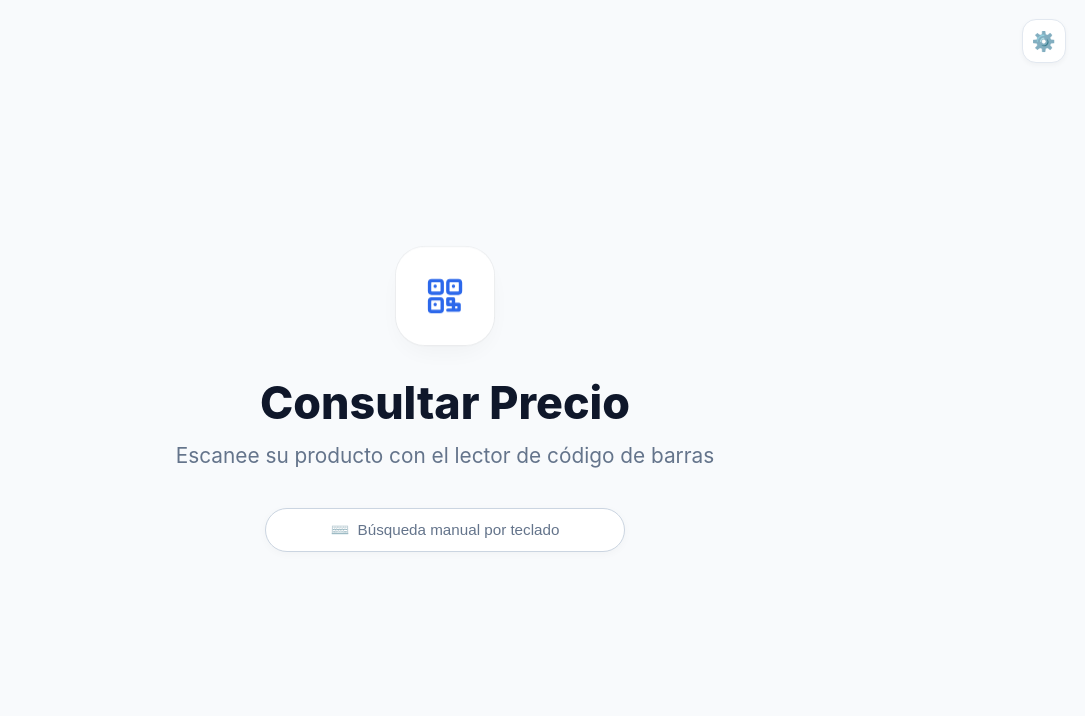
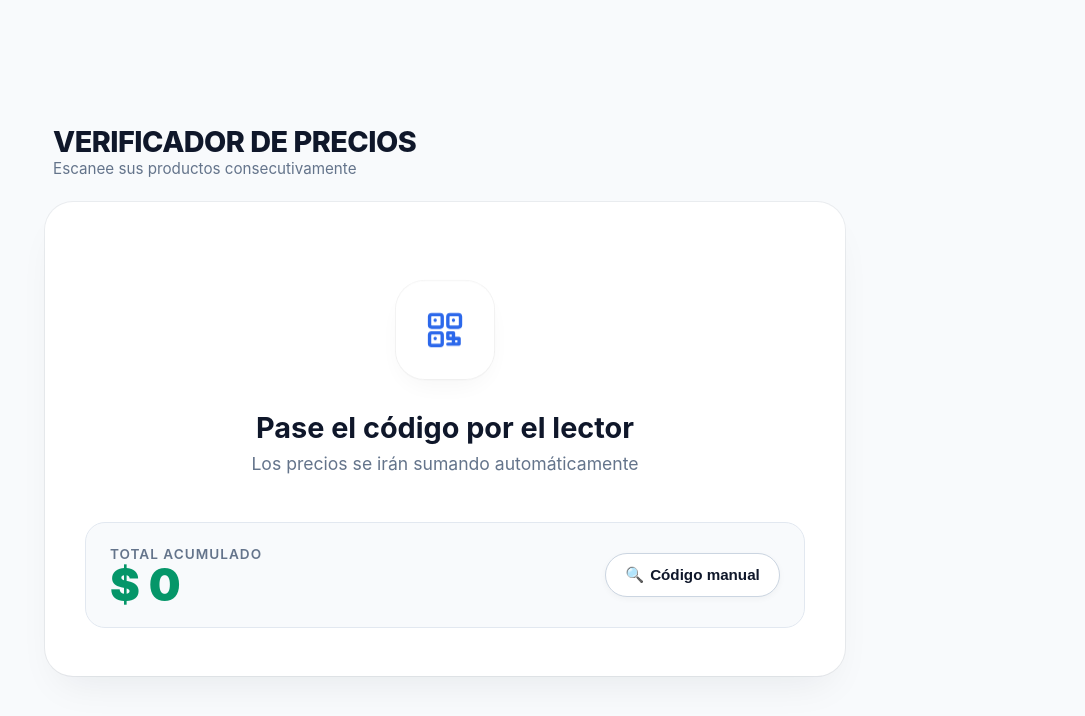
Before and after one commit to Tupap1/verifpreciosgsigma, a Svelte app in the folder frontend/: page / in a window 1280 px wide. Shown: the top 716 px of the page, without its empty margins (195-1280 px from the left). Built offline with nearby package versions, Linux system fonts and the light colour scheme.

Commit message:
feat: default auto-accumulating Cart Mode with 6s inactivity reset

```diff
--- a/frontend/src/App.svelte
+++ b/frontend/src/App.svelte
@@ -2,32 +2,32 @@
   import { onMount, onDestroy } from 'svelte';
   import './app.css';
 
-  // Application States: 'IDLE' | 'LOADING' | 'FOUND' | 'NOT_FOUND' | 'SETTINGS'
-  let state = 'IDLE';
+  // State: cart items list
+  let cartItems = [];
+  let lastScannedCode = '';
+  let notFoundMessage = '';
+  let showManualModal = false;
+  let manualInput = '';
 
-  let product = null;
-  let scannedCode = '';
-  let manualInput = '';
-  let showManualModal = false;
-
-  // Config settings
+  // Settings
   let serverHost = '';
   let sucursal = '01';
 
-  // Timer state
-  let timerMax = 5;
-  let timerCurrent = 5;
+  // Inactivity timer state (6 seconds after last scan, auto-clears cart for next customer)
+  let timerMax = 6;
+  let timerCurrent = 6;
   let timerInterval = null;
 
   // Keydown buffer for USB/Bluetooth HID Barcode Scanners and Keyboard
   let inputBuffer = '';
   let lastKeyTime = 0;
 
+  $: cartTotal = cartItems.reduce((acc, item) => acc + item.precio * item.qty, 0);
+
   onMount(() => {
     serverHost = localStorage.getItem('vgs_server_host') || window.location.origin;
     sucursal = localStorage.getItem('vgs_sucursal') || '01';
 
-    // Global listener listening to ALL keydown events across the entire window
     window.addEventListener('keydown', handleGlobalKeydown);
   });
 
@@ -39,12 +39,10 @@
   });
 
   function handleGlobalKeydown(e) {
-    // Do not capture barcode scanner if editing inside settings modal or manual search input modal
-    if (state === 'SETTINGS' || showManualModal) return;
+    if (showManualModal) return;
 
     const now = Date.now();
 
-    // Reset buffer if more than 2 seconds (2000ms) pass without typing
     if (now - lastKeyTime > 2000) {
       inputBuffer = '';
     }
@@ -55,19 +53,18 @@
       if (inputBuffer.trim().length > 0) {
         const codeToSearch = inputBuffer.trim();
         inputBuffer = '';
-        fetchProduct(codeToSearch);
+        fetchAndAccumulate(codeToSearch);
       }
     } else if (e.key.length === 1) {
-      // Append alphanumeric barcode characters
       inputBuffer += e.key;
     }
   }
 
-  async function fetchProduct(code) {
+  async function fetchAndAccumulate(code) {
     clearAutoTimer();
-    scannedCode = code;
+    lastScannedCode = code;
+    notFoundMessage = '';
     showManualModal = false;
-    state = 'LOADING';
 
     try {
       const baseUrl = serverHost || window.location.origin;
@@ -77,25 +74,38 @@
       if (res.ok) {
         const data = await res.json();
         if (data && data.encontrado) {
-          product = data;
-          state = 'FOUND';
-          startAutoTimer(5);
+          // Check if item already exists in cart -> increment quantity
+          const existingIndex = cartItems.findIndex(i => i.codigo === data.codigo);
+          if (existingIndex >= 0) {
+            cartItems[existingIndex].qty += 1;
+            cartItems = [...cartItems];
+          } else {
+            cartItems = [{
+              codigo: data.codigo,
+              nombre: data.nombre,
+              precio: data.precio,
+              existencia: data.existencia,
+              unidad: data.unidad || 'UND',
+              qty: 1
+            }, ...cartItems];
+          }
+          startAutoTimer(6);
           return;
         }
       }
 
-      state = 'NOT_FOUND';
-      startAutoTimer(3);
+      notFoundMessage = `Código ${code} no registrado`;
+      startAutoTimer(6);
     } catch (err) {
       console.error('Fetch error:', err);
-      state = 'NOT_FOUND';
-      startAutoTimer(3);
+      notFoundMessage = 'Error de conexión con el servidor';
+      startAutoTimer(6);
     }
   }
 
   function handleManualSubmit() {
     if (manualInput.trim()) {
-      fetchProduct(manualInput.trim());
+      fetchAndAccumulate(manualInput.trim());
       manualInput = '';
     }
   }
@@ -111,9 +121,7 @@
     timerInterval = setInterval(() => {
       timerCurrent -= decrement;
       if (timerCurrent <= 0) {
-        clearAutoTimer();
-        state = 'IDLE';
-        product = null;
+        clearCart();
       }
     }, intervalMs);
   }
@@ -125,10 +133,11 @@
     }
   }
 
-  function saveSettings() {
-    localStorage.setItem('vgs_server_host', serverHost);
-    localStorage.setItem('vgs_sucursal', sucursal);
-    state = 'IDLE';
+  function clearCart() {
+    clearAutoTimer();
+    cartItems = [];
+    lastScannedCode = '';
+    notFoundMessage = '';
   }
 
   function formatCurrency(amount) {
@@ -143,111 +152,112 @@
 </script>
 
 <div class="kiosk-container">
-  <!-- Gear Icon for Settings (Top Right) -->
-  <button class="settings-btn" on:click={() => (state = state === 'SETTINGS' ? 'IDLE' : 'SETTINGS')} title="Configuración">
-    ⚙️
+  <!-- Top Bar: Header & Total Counter -->
+  <div style="width: 100%; max-width: 800px; display: flex; align-items: center; justify-content: space-between; margin-bottom: 1.5rem; padding: 0 0.5rem;">
+    <div style="text-align: left;">
+      <h1 style="font-size: 1.8rem; font-weight: 800; color: var(--text-main); letter-spacing: -0.5px;">
+        VERIFICADOR DE PRECIOS
+      </h1>
+      <p style="font-size: 0.95rem; color: var(--text-muted);">
+        Escanee sus productos consecutivamente
+      </p>
+    </div>
+
+    {#if cartItems.length > 0}
+      <button
+        on:click={clearCart}
+        style="background: rgba(220,38,38,0.1); border: 1px solid rgba(220,38,38,0.2); color: var(--accent-red); padding: 0.5rem 1rem; border-radius: 100px; font-size: 0.85rem; font-weight: 600; cursor: pointer;"
+      >
+        🧹 Limpiar
       </button>
+    {/if}
+  </div>
 
-  {#if state === 'IDLE'}
-    <div style="display: flex; flex-direction: column; align-items: center; max-width: 600px; width: 100%;">
-      <div class="scanner-box" on:click={() => (showManualModal = true)} role="button" tabindex="0" title="Búsqueda manual">
+  <!-- Main Content Area -->
+  <div class="card" style="max-width: 800px; min-height: 420px; display: flex; flex-direction: column; justify-content: space-between;">
+
+    {#if cartItems.length === 0 && !notFoundMessage}
+      <!-- Standby State -->
+      <div style="margin: auto 0; padding: 2rem 0;">
+        <div class="scanner-box" on:click={() => (showManualModal = true)} role="button" tabindex="0">
           <svg width="44" height="44" viewBox="0 0 24 24" fill="none" stroke="currentColor" stroke-width="1.8">
             <path stroke-linecap="round" stroke-linejoin="round" d="M3.75 4.875c0-.621.504-1.125 1.125-1.125h4.5c.621 0 1.125.504 1.125 1.125v4.5c0 .621-.504 1.125-1.125 1.125h-4.5A1.125 1.125 0 013.75 9.375v-4.5zM3.75 14.625c0-.621.504-1.125 1.125-1.125h4.5c.621 0 1.125.504 1.125 1.125v4.5c0 .621-.504 1.125-1.125 1.125h-4.5a1.125 1.125 0 01-1.125-1.125v-4.5zM13.5 4.875c0-.621.504-1.125 1.125-1.125h4.5c.621 0 1.125.504 1.125 1.125v4.5c0 .621-.504 1.125-1.125 1.125h-4.5A1.125 1.125 0 0113.5 9.375v-4.5z" />
             <path stroke-linecap="round" stroke-linejoin="round" d="M6.75 6.75h.008v.008H6.75V6.75zM6.75 16.5h.008v.008H6.75V16.5zM16.5 6.75h.008v.008H16.5V6.75zM13.5 13.5h3v3h-3zM16.5 16.5h3v3h-3zM13.5 19.5h3v.008h-3z" />
           </svg>
         </div>
+        <h2 style="font-size: 1.8rem; font-weight: 700; color: var(--text-main); margin-bottom: 0.5rem;">
+          Pase el código por el lector
+        </h2>
+        <p style="font-size: 1.1rem; color: var(--text-muted);">
+          Los precios se irán sumando automáticamente
+        </p>
+      </div>
 
-      <h1 style="font-size: 2.8rem; font-weight: 800; tracking: -1px; margin-bottom: 0.8rem;">
-        Consultar Precio
-      </h1>
-      <p style="font-size: 1.3rem; color: var(--text-muted); margin-bottom: 2.5rem;">
-        Escanee su producto con el lector de código de barras
-      </p>
+    {:else}
+      <!-- Accumulated Items List -->
+      <div style="flex: 1; overflow-y: auto; max-height: 280px; margin-bottom: 1rem; text-align: left;">
 
-      <!-- Minimalist Manual Entry Link (Fallback if no physical scanner) -->
-      <div style="width: 100%; max-width: 360px;">
-        <button
-          on:click={() => (showManualModal = true)}
-          style="width: 100%; background: #ffffff; border: 1px solid #cbd5e1; color: var(--text-muted); padding: 0.75rem 1.2rem; border-radius: 100px; font-size: 0.95rem; font-weight: 500; cursor: pointer; display: flex; align-items: center; justify-content: center; gap: 8px; box-shadow: 0 2px 8px rgba(0,0,0,0.03); transition: all 0.2s;"
-        >
-          <span>⌨️</span>
-          <span>Búsqueda manual por teclado</span>
-        </button>
+        {#if notFoundMessage}
+          <div style="background: rgba(220,38,38,0.08); border: 1px solid rgba(220,38,38,0.2); color: var(--accent-red); padding: 0.8rem 1.2rem; border-radius: 14px; margin-bottom: 1rem; font-weight: 600;">
+            ⚠️ {notFoundMessage}
+          </div>
+        {/if}
+
+        <table style="width: 100%; border-collapse: collapse;">
+          <thead>
+            <tr style="border-bottom: 1px solid #e2e8f0; font-size: 0.85rem; color: var(--text-muted); text-transform: uppercase;">
+              <th style="padding: 0.5rem; text-align: left;">Producto</th>
+              <th style="padding: 0.5rem; text-align: center;">Cant.</th>
+              <th style="padding: 0.5rem; text-align: right;">Precio</th>
+              <th style="padding: 0.5rem; text-align: right;">Subtotal</th>
+            </tr>
+          </thead>
+          <tbody>
+            {#each cartItems as item}
+              <tr style="border-bottom: 1px solid #f1f5f9; font-size: 1.05rem;">
+                <td style="padding: 0.8rem 0.5rem; font-weight: 600;">
+                  {item.nombre}
+                  <div style="font-size: 0.8rem; color: var(--text-muted); font-family: monospace;">#{item.codigo}</div>
+                </td>
+                <td style="padding: 0.8rem 0.5rem; text-align: center; font-weight: 700; color: var(--accent-blue);">
+                  x{item.qty}
+                </td>
+                <td style="padding: 0.8rem 0.5rem; text-align: right; color: var(--text-muted);">
+                  {formatCurrency(item.precio)}
+                </td>
+                <td style="padding: 0.8rem 0.5rem; text-align: right; font-weight: 700; color: var(--text-main);">
+                  {formatCurrency(item.precio * item.qty)}
+                </td>
+              </tr>
+            {/each}
+          </tbody>
+        </table>
+      </div>
+    {/if}
+
+    <!-- Total Banner at Bottom -->
+    <div style="background: #f8fafc; border: 1px solid #e2e8f0; border-radius: 20px; padding: 1.2rem 1.5rem; display: flex; align-items: center; justify-content: space-between; margin-top: 1rem;">
+      <div style="text-align: left;">
+        <span style="font-size: 0.85rem; color: var(--text-muted); text-transform: uppercase; font-weight: 600; letter-spacing: 1px;">TOTAL ACUMULADO</span>
+        <div style="font-size: 2.8rem; font-weight: 900; color: var(--accent-green); line-height: 1;">
+          {formatCurrency(cartTotal)}
         </div>
       </div>
 
-  {:else if state === 'LOADING'}
-    <div class="card">
-      <div class="product-code">BUSCANDO EN BASE DE DATOS...</div>
-      <h2 class="product-title" style="margin-top: 1rem; color: var(--accent-blue);">
-        {scannedCode}
-      </h2>
+      <button
+        on:click={() => (showManualModal = true)}
+        style="background: #ffffff; border: 1px solid #cbd5e1; color: var(--text-main); padding: 0.75rem 1.2rem; border-radius: 100px; font-size: 0.95rem; font-weight: 600; cursor: pointer; display: flex; align-items: center; gap: 6px; box-shadow: 0 2px 6px rgba(0,0,0,0.04);"
+      >
+        <span>🔍</span>
+        <span>Código manual</span>
+      </button>
     </div>
 
-  {:else if state === 'FOUND' && product}
-    <div class="card">
-      <div class="product-code">CÓDIGO #{product.codigo}</div>
-      <h2 class="product-title">{product.nombre}</h2>
-
-      <div class="price-tag">{formatCurrency(product.precio)}</div>
-
-      {#if product.existencia !== undefined}
-        <div class="stock-badge">
-          <span>Disponibles:</span>
-          <strong style="color: var(--text-main);">{product.existencia} {product.unidad || 'UND'}</strong>
+    <!-- Timer progress bar that clears after 6 seconds of inactivity -->
+    {#if cartItems.length > 0 || notFoundMessage}
+      <div class="timer-bar" style="width: {(timerCurrent / timerMax) * 100}%"></div>
+    {/if}
   </div>
-      {/if}
-
-      <div class="timer-bar" style="width: {(timerCurrent / timerMax) * 100}%"></div>
-    </div>
-
-  {:else if state === 'NOT_FOUND'}
-    <div class="card not-found-card">
-      <div class="product-code" style="color: var(--accent-red);">CÓDIGO ESCANEADO: {scannedCode}</div>
-      <h2 class="not-found-title" style="margin-top: 1rem;">Producto no registrado</h2>
-      <p style="font-size: 1.1rem; color: var(--text-muted); margin-top: 0.5rem;">
-        Consulte con un asesor de servicio en tienda
-      </p>
-
-      <div class="timer-bar" style="background: var(--accent-red); width: {(timerCurrent / timerMax) * 100}%"></div>
-    </div>
-
-  {:else if state === 'SETTINGS'}
-    <div class="card" style="max-width: 480px; text-align: left;">
-      <h2 style="font-size: 1.6rem; font-weight: 700; margin-bottom: 1.5rem;">⚙️ Configuración</h2>
-
-      <div style="margin-bottom: 1.2rem;">
-        <label for="serverHostInput" style="display: block; font-size: 0.9rem; color: var(--text-muted); margin-bottom: 0.5rem;">IP / URL Servidor Local:</label>
-        <input
-          id="serverHostInput"
-          type="text"
-          class="minimal-input"
-          bind:value={serverHost}
-          placeholder="http://192.168.1.50:8080"
-        />
-      </div>
-
-      <div style="margin-bottom: 2rem;">
-        <label for="sucursalInput" style="display: block; font-size: 0.9rem; color: var(--text-muted); margin-bottom: 0.5rem;">Código de Sucursal (SUCCOD):</label>
-        <input
-          id="sucursalInput"
-          type="text"
-          class="minimal-input"
-          bind:value={sucursal}
-          placeholder="01"
-        />
-      </div>
-
-      <div style="display: flex; gap: 0.8rem;">
-        <button class="minimal-btn" on:click={saveSettings} style="flex: 1; background: var(--accent-green);">
-          Guardar
-        </button>
-        <button class="minimal-btn" on:click={() => (state = 'IDLE')} style="flex: 1; background: #e2e8f0; color: var(--text-main);">
-          Cerrar
-        </button>
-      </div>
-    </div>
-  {/if}
 
   <!-- Manual Entry Modal -->
   {#if showManualModal}
@@ -265,7 +275,7 @@
             style="margin-bottom: 1.5rem;"
           />
           <div style="display: flex; gap: 0.8rem;">
-            <button type="submit" class="minimal-btn" style="flex: 1;">Consultar</button>
+            <button type="submit" class="minimal-btn" style="flex: 1;">Agregar / Sumar</button>
             <button type="button" class="minimal-btn" on:click={() => (showManualModal = false)} style="flex: 1; background: #e2e8f0; color: var(--text-main);">Cancelar</button>
           </div>
         </form>
```
Lines whose indentation alone changed are shown as unchanged.
